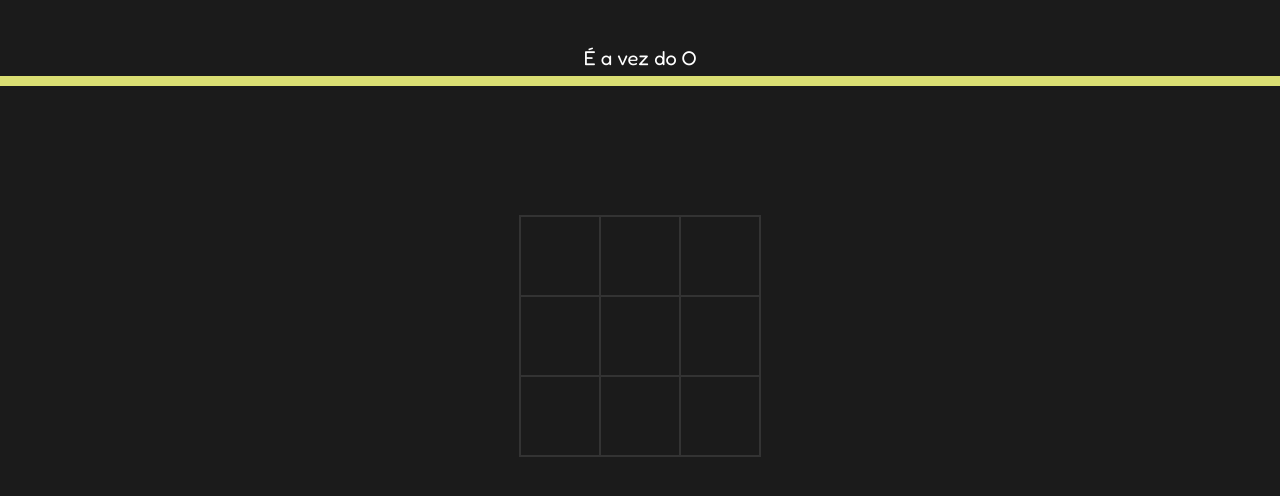
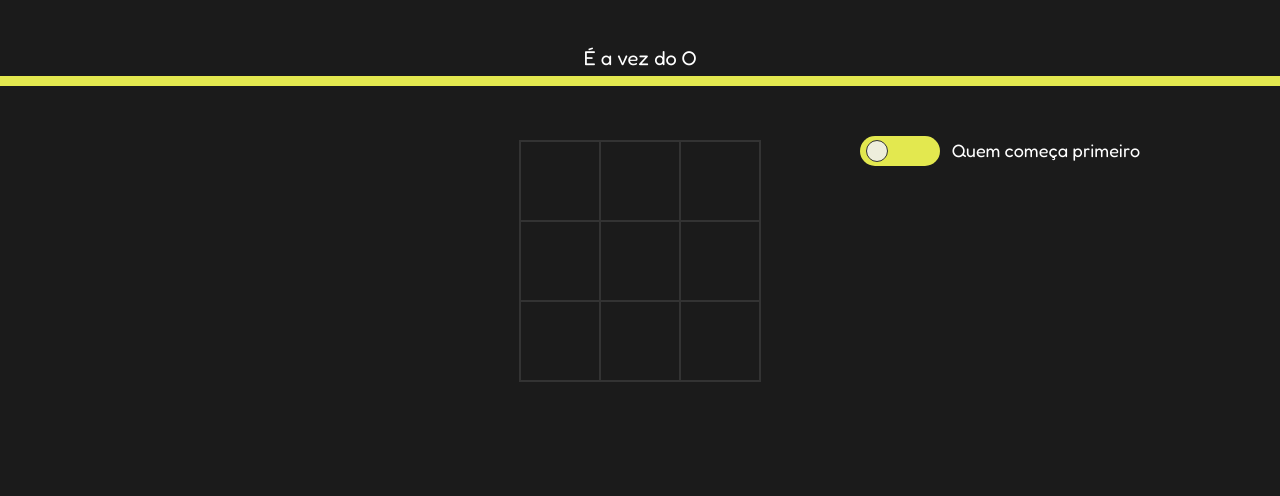
Before and after one commit to murilomatioli/jogo-tic-tac-toe, a plain HTML site: page tic-tac-toe/index.html in a window 1280 px wide. Shown: the part 64-560 px from the top of the page. Drawn offline with Linux system fonts and the light colour scheme.

Commit message:
Add files via upload

```diff
--- a/tic-tac-toe/index.html
+++ b/tic-tac-toe/index.html
@@ -18,6 +18,7 @@
             <p class="turn-text">É a vez do <span id="play">O</span></p>
             <span id="turn-mark"></span>
         </div>
+        <div id="main-content">
             <div class="game-container">
                 <div class="square" data-index="0" onclick="handleSquareClick()"><span class="square-content"></span></div>
                 <div class="square" data-index="1" onclick="handleSquareClick()"><span class="square-content"></span></div>
@@ -29,9 +30,17 @@
                 <div class="square" data-index="7" onclick="handleSquareClick()"><span class="square-content"></span></div>
                 <div class="square" data-index="8" onclick="handleSquareClick()"><span class="square-content"></span></div>
             </div>
+            <div id="options-container">
+                <label for="button-circle" id="switch-label">Quem começa primeiro</label>
+                <div id="switch-player" onclick="switchPlayer()">
+                    <div id="button-circle" name="button-circle"></div>
+                </div>
+            </div>
+        </div>
         <div>
             <input type="button" onclick="restartGame()" value="Reiniciar">
         </div>
+
     </div>
 </body>
 </html>
--- a/tic-tac-toe/scripts/script.js
+++ b/tic-tac-toe/scripts/script.js
@@ -1,20 +1,11 @@
 let turn = 1;
 let squares = document.getElementsByClassName("square");
 let turnCounter = 0;
-document.addEventListener('DOMContentLoaded', function() {
-
-
-    let squareContent = document.getElementsByClassName("square-content");
-    for (let i = 0; i < squareContent.length; i++) {
-        squareContent[i].style.innerHTML = "";
-    }
-});
+let playerSwitch = "yellow"
 
 function switchTurn() {
 
     let turnMark = document.getElementById("turn-mark")
-    turnMark.style.transition = "ease 1s"
-
 
     let turnText = document.getElementById("play")
     if(turn == 0){
@@ -123,6 +114,10 @@ function verifyWin(){
 
 }
 function restartGame(){
+    let switchCircle = document.getElementById("button-circle")
+    let switchArea = document.getElementById("switch-player")
+    switchArea.style.backgroundColor = "#e3e84f"
+    switchCircle.style.right = "52px"
     let turnMark = document.getElementById("turn-mark")
     let turnText = document.getElementById("play")
 
@@ -137,10 +132,32 @@ function restartGame(){
         squares[i].style.backgroundColor = "#1b1b1b";
     }
 }
-/*function handleSquareClic(event) {
-    event = window.event
-    let square = event.currentTarget;
-    let squareIndex = square.getAttribute("data-index");
-    squareIndex = Number(squareIndex) + 1
-    console.log(squareIndex)
-}*/
+function switchPlayer(){
+    if(turnCounter > 0){
+        alert("O jogo já começou")
+        return;
+    }
+    let switchCircle = document.getElementById("button-circle")
+    let switchArea = document.getElementById("switch-player")
+    let turnMark = document.getElementById("turn-mark")
+    let turnText = document.getElementById("play")
+
+    if(playerSwitch == "yellow"){
+        turn = 0
+        switchCircle.style.right = "5px"
+        turnText.innerHTML = 'X'
+        playerSwitch = "green"
+        switchArea.style.backgroundColor = "#61e84f"
+       turnMark.style.backgroundColor = "#73de93"
+        return 0;
+    }
+    if(playerSwitch == "green"){
+        turn = 1
+        switchCircle.style.right = "52px"
+        turnText.innerHTML = 'O'
+        playerSwitch = "yellow"
+        switchArea.style.backgroundColor = "#e3e84f"
+        turnMark.style.backgroundColor = "#dade73"
+        return 0;
+    }
+}
--- a/tic-tac-toe/styles/style.css
+++ b/tic-tac-toe/styles/style.css
@@ -15,6 +15,52 @@
     width: 100%;
     justify-content: center;
 }
+#main-content {
+    position: absolute;
+    top: 25%;
+    display: flex;
+    justify-content: center;
+    background-color: #1b1b1b;
+    width: 1000px;
+    height: 250px;
+}
+#switch-player {
+    width: 80px;
+    height: 30px;
+    background-color: #e3e84f;
+    border-radius: 40px;
+    border: none;
+    position: absolute;
+    transition: 0.5s ease;
+
+}
+#button-circle {
+    background-color: rgb(238, 238, 220);
+    border: 1px solid #333;
+    width: 20px;
+    height: 20px;
+    right: 52px;
+    border-radius: 40px;
+    top: 50%;
+    transform: translateY(-50%);
+    position: absolute;
+    transition: 0.5s ease;
+}
+#options-container {
+    right: 0;
+    height: 200px;
+    width: 280px;
+    position: absolute;
+}
+#switch-label {
+    white-space: nowrap;
+    right: 0;
+    margin-top: 3px;
+    color: white;
+    font-size: 18px;
+    height: fit-content;
+    position: absolute;
+}
 .turn-text {
     position: absolute;
     top: 0;
@@ -26,7 +72,8 @@
     bottom: 0;
     height: 10px;
     width: 100%;
-    background-color: #dade73;
+    background-color: #e3e84f;
+    transition: 0.8s ease;
 }
 h2 {
     display: flex;
@@ -50,7 +97,6 @@ body {
     height: fit-content;
 }
 .game-container {
-
     position: absolute;
     display: grid;
     text-align: center;
```
Lines whose indentation alone changed are shown as unchanged.
